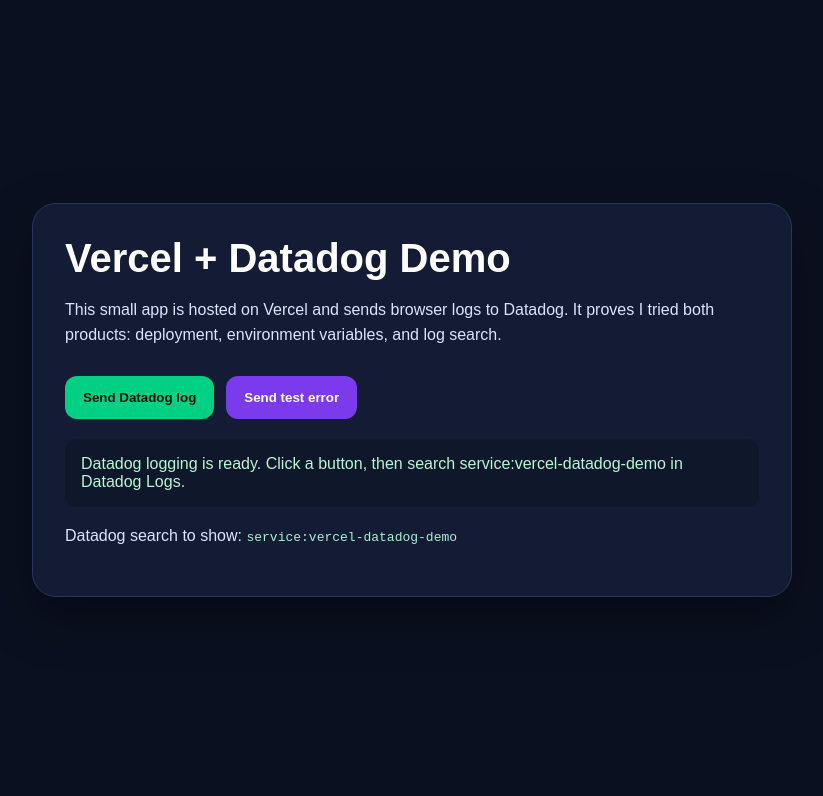
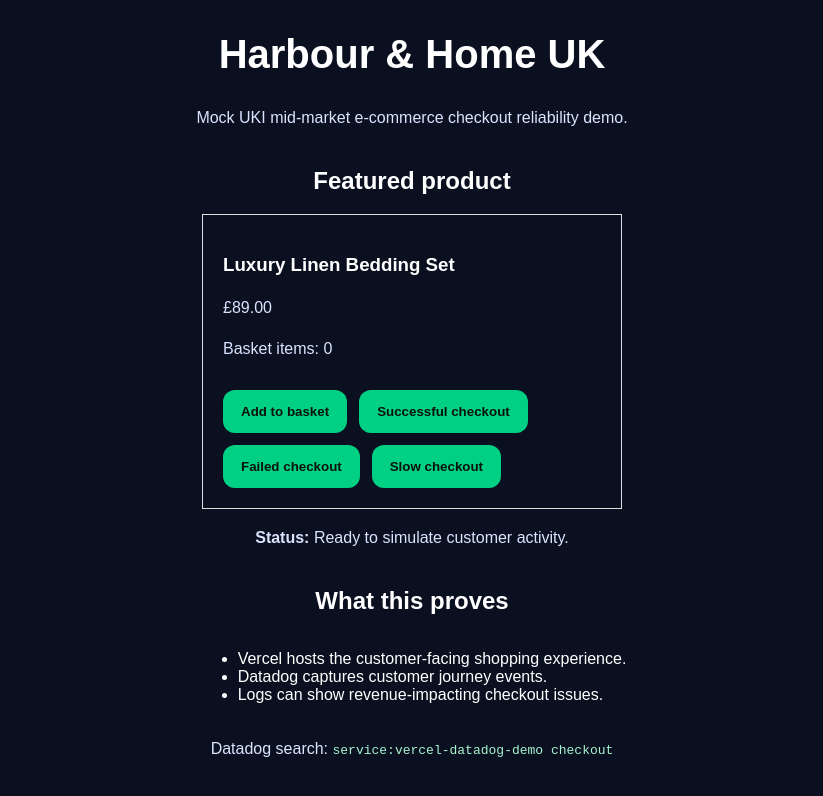
Before and after one commit to MSFTMarie/datadogdemo, a Next.js app: page / in a window 1280 px wide. Shown: the top 796 px of the page, without its empty margins (228-1051 px from the left). Built offline with nearby package versions, Linux system fonts and the light colour scheme; no server answers.

Commit message:
Update e-commerce UKI page.tsx

```diff
--- a/app/page.tsx
+++ b/app/page.tsx
@@ -4,53 +4,95 @@
 import { datadogLogs } from '@datadog/browser-logs';
 
 export default function Page() {
-  const [count, setCount] = useState(0);
-  const [status, setStatus] = useState('Open this deployed app and click a button to send a log to Datadog.');
+  const [status, setStatus] = useState('Ready to simulate customer activity.');
+  const [basket, setBasket] = useState(0);
 
   useEffect(() => {
-    if (!process.env.NEXT_PUBLIC_DATADOG_CLIENT_TOKEN) {
-      setStatus('Add your Datadog client token in Vercel Environment Variables first.');
-      return;
-    }
-
     datadogLogs.init({
-      clientToken: process.env.NEXT_PUBLIC_DATADOG_CLIENT_TOKEN,
-      site: process.env.NEXT_PUBLIC_DATADOG_SITE || 'datadoghq.com',
+      clientToken: process.env.NEXT_PUBLIC_DATADOG_CLIENT_TOKEN || '',
+      site: process.env.NEXT_PUBLIC_DATADOG_SITE || 'datadoghq.eu',
       service: 'vercel-datadog-demo',
       env: 'demo',
       forwardErrorsToLogs: true,
-      sessionSampleRate: 100
+      sessionSampleRate: 100,
     });
 
-    datadogLogs.logger.info('Demo app loaded on Vercel', { product: 'vercel', observability: 'datadog' });
-    setStatus('Datadog logging is ready. Click a button, then search service:vercel-datadog-demo in Datadog Logs.');
+    datadogLogs.logger.info('Retail demo loaded', {
+      market: 'UKI',
+      segment: 'mid-market',
+      customer_profile: '4000-5000 customers',
+    });
   }, []);
 
-  function sendLog() {
-    const next = count + 1;
-    setCount(next);
-    datadogLogs.logger.info('Hiring manager demo button clicked', { clicks: next, source: 'vercel-app' });
-    setStatus(`Sent log #${next} to Datadog.`);
-  }
-
-  function sendError() {
-    datadogLogs.logger.error('Demo error event for Datadog', { reason: 'User clicked test error button' });
-    setStatus('Sent a test error log to Datadog.');
+  function logEvent(message: string, context: object) {
+    datadogLogs.logger.info(message, context);
+    setStatus(message);
   }
 
   return (
-    <main>
-      <section className="card">
-        <h1>Vercel + Datadog Demo</h1>
-        <p>
-          This small app is hosted on Vercel and sends browser logs to Datadog.
-          It proves I tried both products: deployment, environment variables, and log search.
-        </p>
-        <button onClick={sendLog}>Send Datadog log</button>
-        <button className="secondary" onClick={sendError}>Send test error</button>
-        <div className="status">{status}</div>
-        <p>Datadog search to show: <code>service:vercel-datadog-demo</code></p>
-      </section>
+    <main style={{ padding: 32, fontFamily: 'Arial, sans-serif' }}>
+      <h1>Harbour & Home UK</h1>
+      <p>Mock UKI mid-market e-commerce checkout reliability demo.</p>
+
+      <h2>Featured product</h2>
+      <div style={{ border: '1px solid #ddd', padding: 20, maxWidth: 420 }}>
+        <h3>Luxury Linen Bedding Set</h3>
+        <p>£89.00</p>
+        <p>Basket items: {basket}</p>
+
+        <button onClick={() => {
+          setBasket(basket + 1);
+          logEvent('Add to basket', {
+            journey: 'checkout',
+            action: 'add_to_basket',
+            product: 'Luxury Linen Bedding Set',
+            value_gbp: 89,
+          });
+        }}>
+          Add to basket
+        </button>
+
+        <button onClick={() => logEvent('Successful checkout', {
+          journey: 'checkout',
+          action: 'checkout_success',
+          value_gbp: 89,
+          customer_segment: 'returning_customer',
+        })}>
+          Successful checkout
+        </button>
+
+        <button onClick={() => {
+          datadogLogs.logger.error('Failed checkout', {
+            journey: 'checkout',
+            action: 'checkout_failed',
+            reason: 'payment_authorisation_failed',
+            value_gbp: 89,
+          });
+          setStatus('Failed checkout event sent');
+        }}>
+          Failed checkout
+        </button>
+
+        <button onClick={() => logEvent('Slow checkout experience', {
+          journey: 'checkout',
+          action: 'slow_checkout',
+          duration_ms: 4200,
+          value_gbp: 89,
+        })}>
+          Slow checkout
+        </button>
+      </div>
+
+      <p><strong>Status:</strong> {status}</p>
+
+      <h2>What this proves</h2>
+      <ul>
+        <li>Vercel hosts the customer-facing shopping experience.</li>
+        <li>Datadog captures customer journey events.</li>
+        <li>Logs can show revenue-impacting checkout issues.</li>
+      </ul>
+
+      <p>Datadog search: <code>service:vercel-datadog-demo checkout</code></p>
     </main>
   );
 }
```
